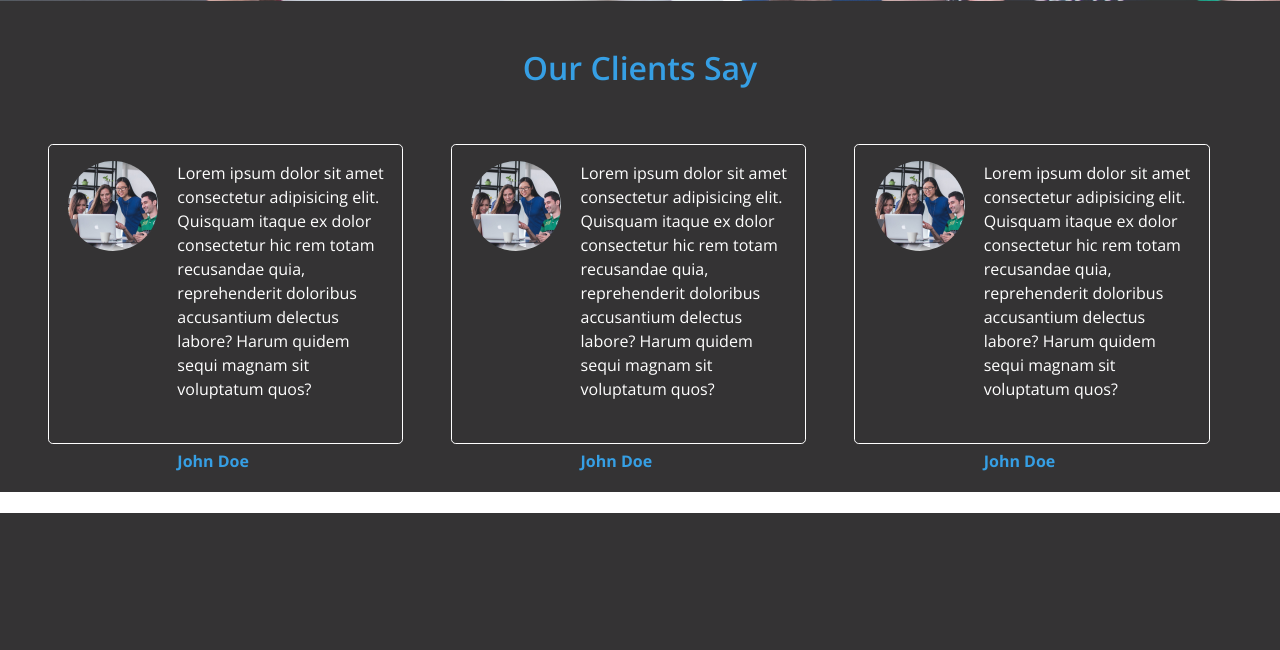
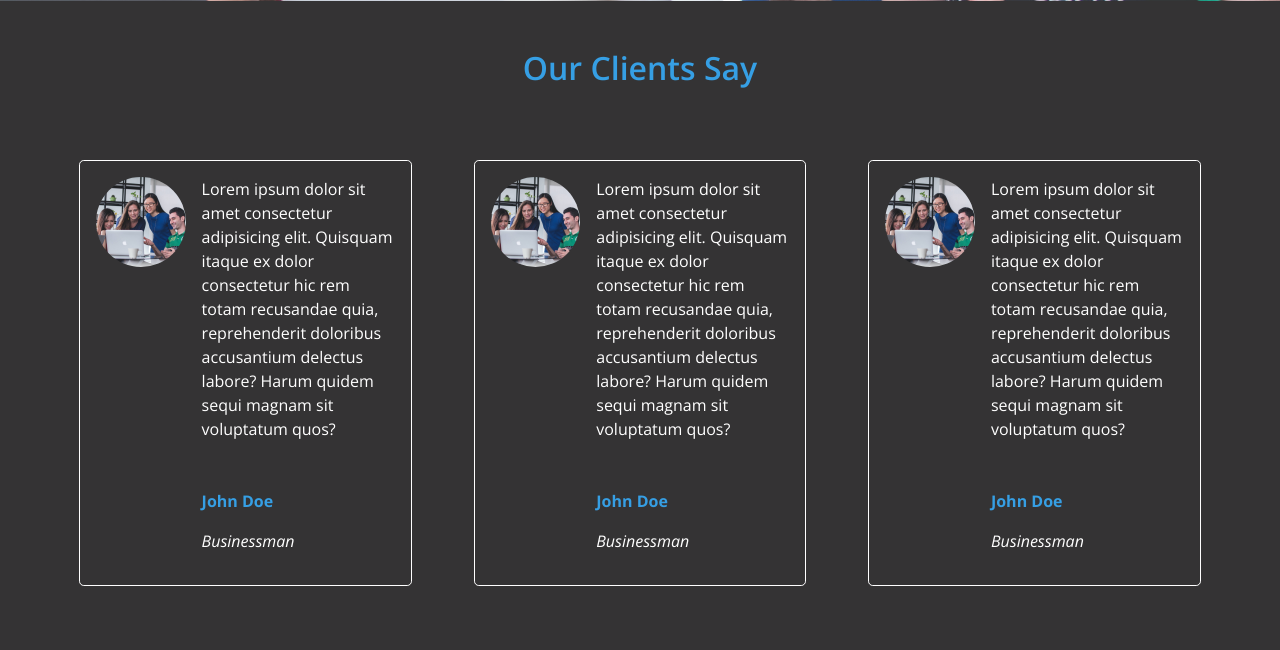
Before and after one commit to layersony/storagesite, a Django app: page / in a window 1280 px wide. Shown: the part 1836-2486 px from the top of the page. Before the commit the page ends 2349 px from the top, so only its background shows below. Run offline with Django 3.2, Linux system fonts and the light colour scheme; some libraries are stand-ins or nearby versions.

Commit message:
Add responsiveness to testimonials section.

```diff
--- a/mainapp/templates/index.html
+++ b/mainapp/templates/index.html
@@ -91,7 +91,8 @@
     <div class="testimonials py-5">
         <div class="">
             <h2 class="text-center pb-5">Our Clients Say</h2>
-            <div class="feedback mx-5 d-flex">
+            <div class="feedback mx-5 d-flex row">
+                <div class="col-lg-4">
                     <div class="customer d-flex">
                         <div class="pic">
                             <div class="pic-holder">
@@ -99,13 +100,17 @@
                             </div>
                         </div>
                         <div class="text">
-                        <p>Lorem ipsum dolor sit amet consectetur adipisicing elit. Quisquam itaque ex dolor consectetur
-                            hic rem totam recusandae quia, reprehenderit doloribus accusantium delectus labore? Harum
+                            <p>Lorem ipsum dolor sit amet consectetur adipisicing elit. Quisquam itaque ex dolor
+                                consectetur
+                                hic rem totam recusandae quia, reprehenderit doloribus accusantium delectus labore?
+                                Harum
                                 quidem sequi magnam sit voluptatum quos?</p>
                             <p class="mt-5"><strong>John Doe</strong></p>
                             <p><em>Businessman</em></p>
                         </div>
                     </div>
+                </div>
+                <div class="col-lg-4">
                     <div class="customer d-flex">
                         <div class="pic">
                             <div class="pic-holder">
@@ -113,13 +118,17 @@
                             </div>
                         </div>
                         <div class="text">
-                        <p>Lorem ipsum dolor sit amet consectetur adipisicing elit. Quisquam itaque ex dolor consectetur
-                            hic rem totam recusandae quia, reprehenderit doloribus accusantium delectus labore? Harum
+                            <p>Lorem ipsum dolor sit amet consectetur adipisicing elit. Quisquam itaque ex dolor
+                                consectetur
+                                hic rem totam recusandae quia, reprehenderit doloribus accusantium delectus labore?
+                                Harum
                                 quidem sequi magnam sit voluptatum quos?</p>
                             <p class="mt-5"><strong>John Doe</strong></p>
                             <p><em>Businessman</em></p>
                         </div>
                     </div>
+                </div>
+                <div class="col-lg-4">
                     <div class="customer d-flex">
                         <div class="pic">
                             <div class="pic-holder">
@@ -127,14 +136,19 @@
                             </div>
                         </div>
                         <div class="text">
-                        <p>Lorem ipsum dolor sit amet consectetur adipisicing elit. Quisquam itaque ex dolor consectetur
-                            hic rem totam recusandae quia, reprehenderit doloribus accusantium delectus labore? Harum
+                            <p>Lorem ipsum dolor sit amet consectetur adipisicing elit. Quisquam itaque ex dolor
+                                consectetur
+                                hic rem totam recusandae quia, reprehenderit doloribus accusantium delectus labore?
+                                Harum
                                 quidem sequi magnam sit voluptatum quos?</p>
                             <p class="mt-5"><strong>John Doe</strong></p>
                             <p><em>Businessman</em></p>
                         </div>
                     </div>
                 </div>
+
+
+            </div>
         </div>
     </div>
     <!-- /TESTIMONIALS -->
--- a/static/css/index.css
+++ b/static/css/index.css
@@ -230,16 +230,12 @@ main .testimonials h2 {
   font-weight: 600;
 }
 
-main .testimonials .feedback {
-  gap: 3rem;
-}
-
 main .testimonials .customer {
-  height: 300px;
-  width: 30%;
+  min-height: 300px;
   border: 1px solid #FFFFFF;
   color: #FFFFFF;
   padding: 1rem;
+  margin: 1rem;
   border-radius: .3rem;
 }
 
--- a/static/css/index.scss
+++ b/static/css/index.scss
@@ -198,16 +198,16 @@ main{
         h2{
             font-weight: 600;
         }
-        .feedback{
-            gap: 3rem;
-        }
+        // .feedback{
+        //     gap: 3rem;
+        // }
 
         .customer{
-            height: 300px;
-            width: 30%;
+            min-height: 300px;
             border: 1px solid $white;
             color: $white;
             padding: 1rem;
+            margin: 1rem;
             border-radius: .3rem;
             .pic{
                 width: 30%;
```
Also changed, not shown: 1 other file. Lines whose indentation alone changed are shown as unchanged.
